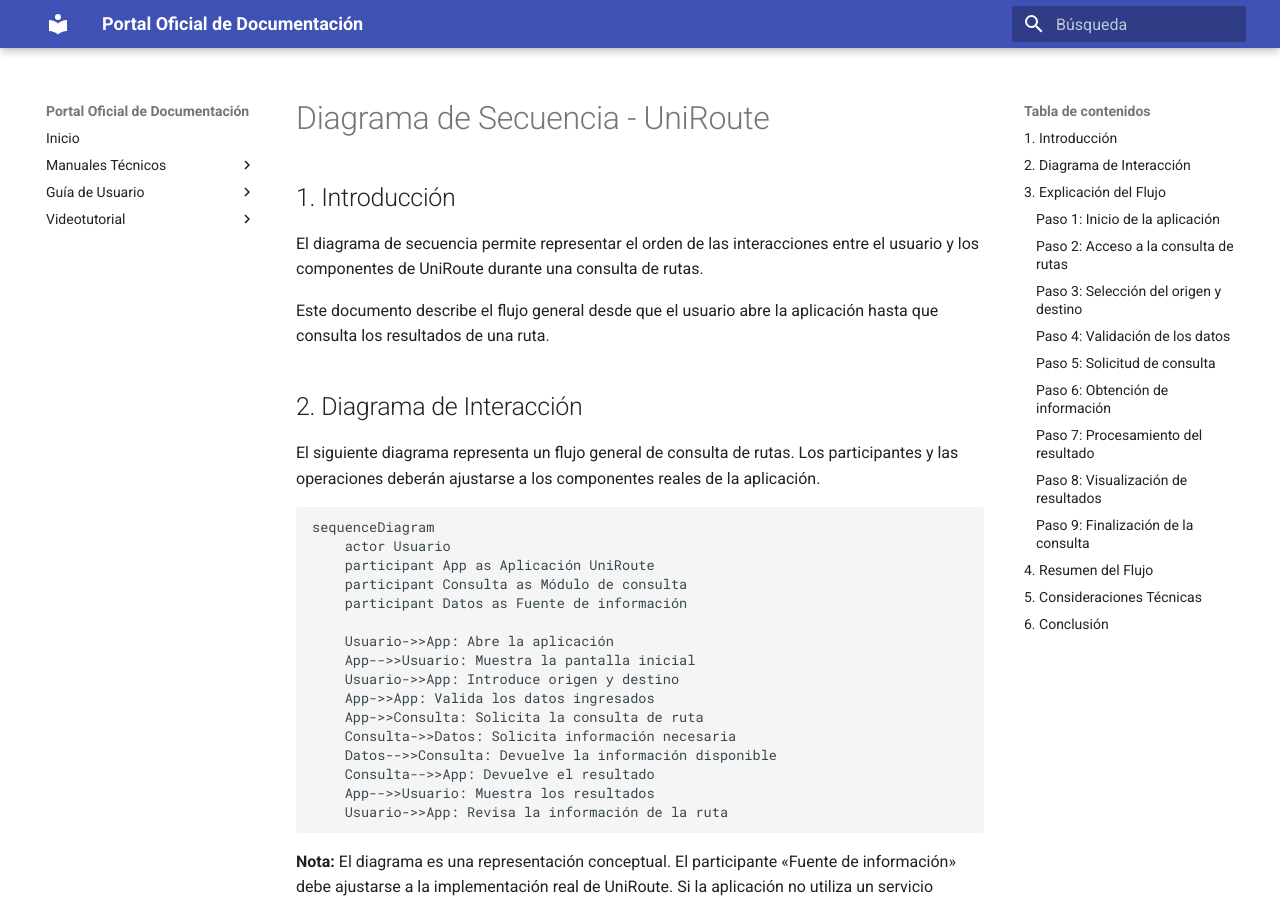
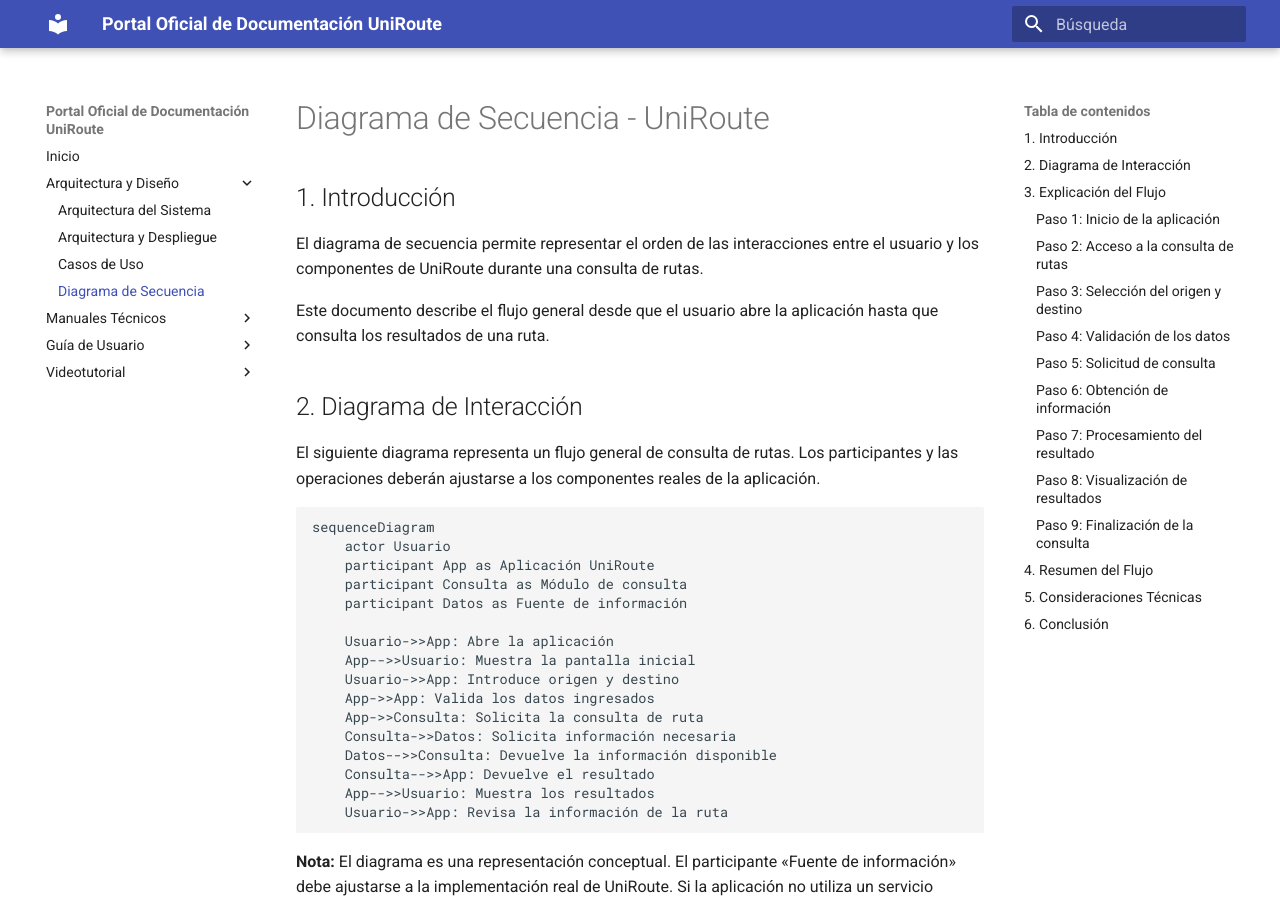
Before and after one commit to meymarroquin2008/Docu_AppMovil_Modulo35, an MkDocs documentation site: the page built from docs/secuencia.md, in a window 1280 px wide and 900 px high. Built offline with MkDocs 1.6.1 and Material for MkDocs 9.7.7, drawn with Linux system fonts in a browser that asks for light colours.

Commit message:
docs: actualiza la navegación de MkDocs para UniRoute

```diff
--- a/mkdocs.yml
+++ b/mkdocs.yml
@@ -1,6 +1,6 @@
 
-site_name: Portal Oficial de Documentación
-site_description: Manuales técnicos, guías de instalación y arquitectura del sistema.
+site_name: Portal Oficial de Documentación UniRoute
+site_description: Documentación técnica, arquitectura, instalación y guía de usuario de UniRoute.
 site_author: Estudiantes de 3ro Software - Complejo Educativo Delgado
 
 theme:
@@ -9,11 +9,21 @@ theme:
 
 nav:
   - Inicio: index.md
+
+  - Arquitectura y Diseño:
+      - Arquitectura del Sistema: arquitectura.md
+      - Arquitectura y Despliegue: arquitectura_despliegue.md
+      - Casos de Uso: casos_de_uso.md
+      - Diagrama de Secuencia: secuencia.md
+
   - Manuales Técnicos:
-      - Arquitectura y Despliegue: arquitectura_despliegue.md
       - Guía de Instalación: instalacion_movil.md
+      - API y Endpoints: api_endpoints.md
+      - Seguridad: seguridad.md
+
   - Guía de Usuario:
       - Manual de Usuario: manual_usuario_ux.md
       - Preguntas Frecuentes: faq.md
+
   - Videotutorial:
       - Guía Visual: video/index.md
```
